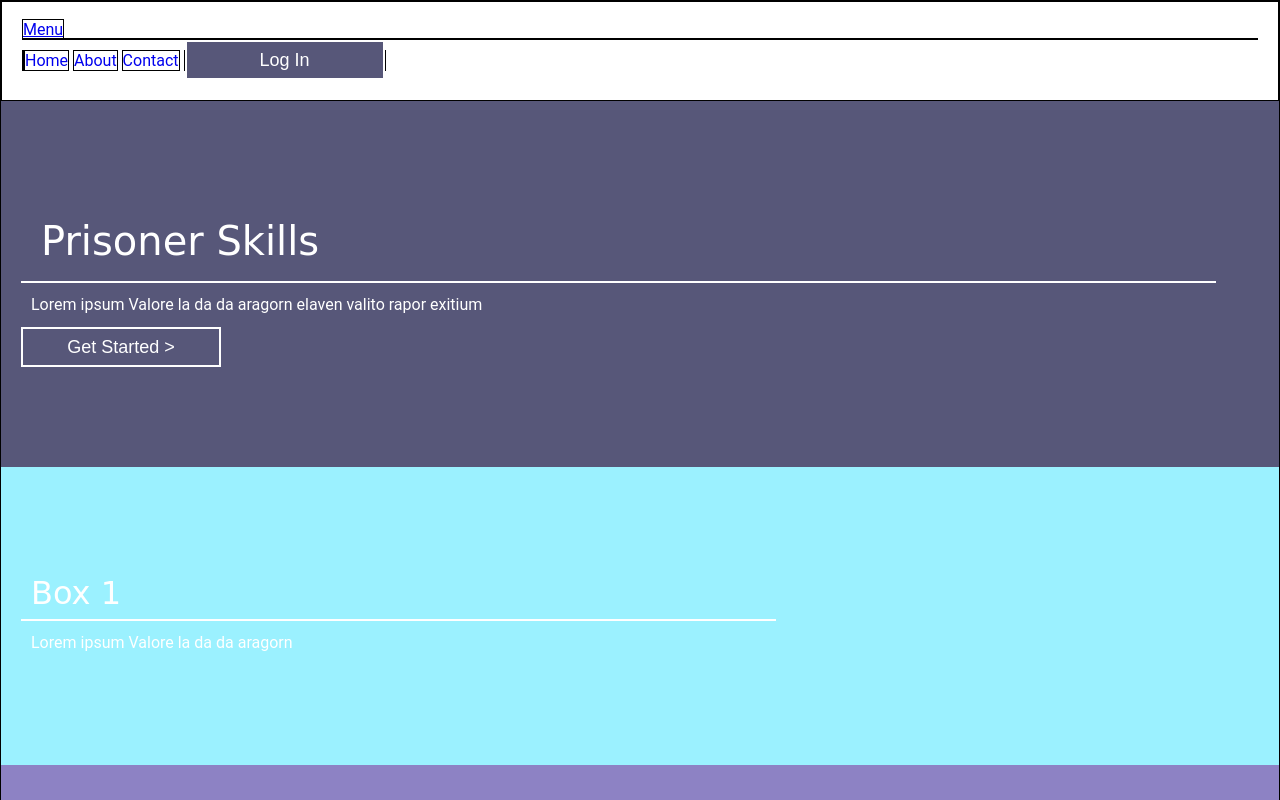
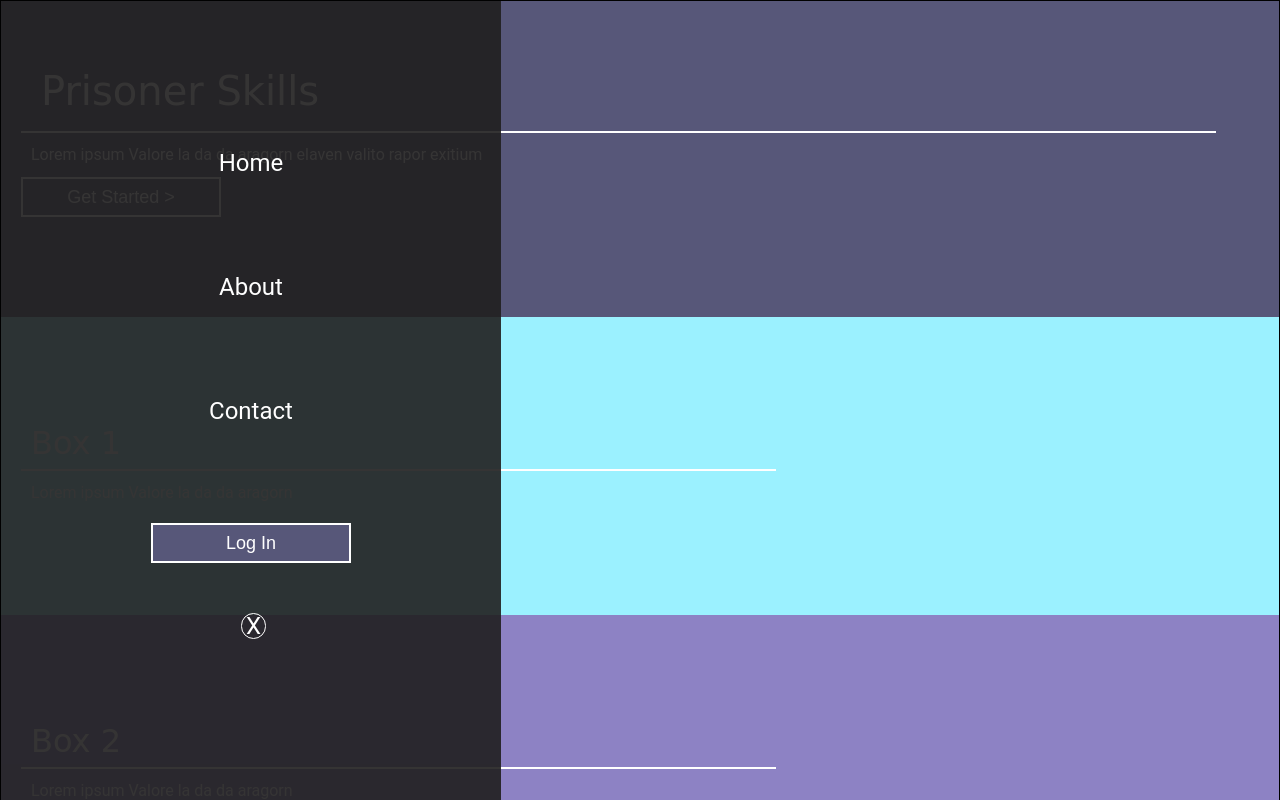
Before and after one commit to lambdaprisonerskills/zechPskills, a plain HTML site: page index.html in a window 1280 px wide. Both pictures are taken after a click on the link "Menu". Shown: the top 800 px of the page. Drawn offline with Linux system fonts and the light colour scheme.

Commit message:
added a nav bar

```diff
--- a/LESS/homepage.less
+++ b/LESS/homepage.less
@@ -1,7 +1,7 @@
 
 .topInfo {
     padding: 20px;
-    padding: 100px 0 100px 20px;
+    padding: 50px 0 100px 20px;
     background: rgb(87, 87, 121);
     color: white;
     width: 100%;
--- a/LESS/navigation.less
+++ b/LESS/navigation.less
@@ -1,18 +1,46 @@
-header{
-    display: flex;
-    flex-direction: column;
-    border: 1px solid black;
-    padding: 2rem;
+
+header {
+    position: fixed;
+    background: rgba(87, 87, 121, 0.664);
+    width: 100%;
     font-size: 1.6rem;
 }
 
-div a {
-    border: 1px solid black;
-
+header div {
+    text-align: end;
+    margin-right: 20px;
+    margin-top: 20px;
 }
 
-nav a{
-    justify-content: center;
+nav {
+    display: none;
+    position: fixed;
+    min-width: 500px;
+    height: 100vh;
+    z-index: 2;
+    background:rgba(32, 31, 31, 0.904);
+    font-size: 24px;
+}
+
+nav a {
+    color: white;
+    padding: 50px 0;
     text-decoration: none;
+}
 
+.nav--open{
+    display: flex;
+    flex-direction: column;
+    text-align: center;
+    max-width: 100%;
+    max-height: 100%;
 }
+
+#escape {
+    padding: 0px;
+    border: 1px solid white;
+    border-radius: 50px;
+    width: 5%;
+    margin-left: 240px;
+    justify-content: flex-end;
+}
--- a/index.html
+++ b/index.html
@@ -9,6 +9,7 @@
     <title>Prisoner Skills</title>
 
     <link href="css/index.css" rel="stylesheet">
+    <script src="index.js" async></script>
 
 </head>
 
@@ -23,6 +24,7 @@
                 <a href ="#">About</a>
                 <a href ="#">Contact</a>
                 <a href ="#"> <button>Log In</button></a>
+                <a id="escape" href ="#"> X </a>
             </nav>
         </header>
 
--- /dev/null
+++ b/index.js
@@ -0,0 +1,19 @@
+
+function toggleMenu(){
+    menu.classList.toggle('nav--open');
+  }
+
+const menuBttn = document.querySelector("header div a");
+const menu = document.querySelector("nav");
+const header = document.querySelector("header div");
+const escape = document.getElementById("escape");
+
+menuBttn.addEventListener("click", e => {
+    toggleMenu();
+    header.style.display = "none";
+})
+
+escape.addEventListener("click", e => {
+    toggleMenu();
+    header.style.display = "block";
+})
```
Also changed, not shown: css/index.css.
